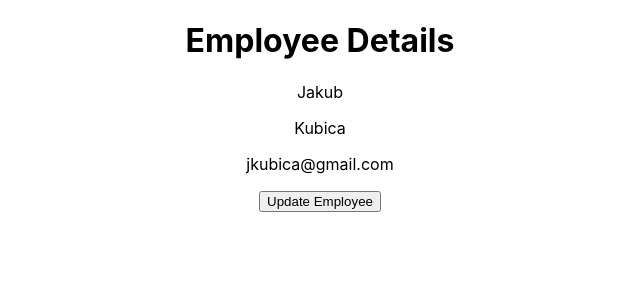
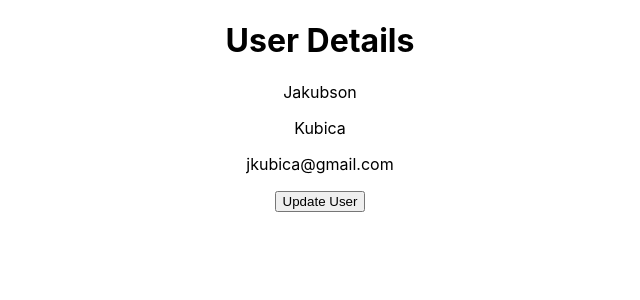
Before and after one commit to jkucaba/ReactJS_fund, a React (Create React App) app: page / in a window 1280 px wide. Shown: the top 300 px of the page, without its empty margins (320-960 px from the left). Built offline with nearby package versions, Linux system fonts and the light colour scheme.

Commit message:
useState Hook

```diff
--- a/src/App.js
+++ b/src/App.js
@@ -8,6 +8,7 @@ import MC from './components/MyComponent'; // nie trzeba aliasu
 import HelloWorld from './components/HelloWorld';
 import Student from './components/Student';
 import Employee from './components/Employee';
+import User from './components/User';
 
 function App() {
 
@@ -43,7 +44,10 @@ const skills = ["Java", "Kotlin", "SpringBoot"]
       data = {skills}
       /> */}
 
-      <Employee/>
+      {/* <Employee/> */}
+
+      <User
+      />
     </div>
   );
 }
--- /dev/null
+++ b/src/components/User.js
@@ -0,0 +1,30 @@
+import { useState } from "react"
+
+const User  = () => {
+
+    const [firstName, setFirstName] = useState('Jakubson')
+    const [lastName, setLastName] = useState('Kubica')
+    const [email, setEmail] = useState('jkubica@gmail.com')
+
+    function updateUser(){
+        setFirstName('Nati')
+        setLastName('Miki')
+        setEmail('nmiki@gmail.com')
+    }
+
+    return (
+        <div>
+            <h1>User Details</h1>
+            <p>{firstName}</p>
+            <p>{lastName}</p>
+            <p>{email}</p>
+
+            <button onClick={updateUser}>Update User</button>
+        </div>
+    )
+
+
+}
+
+
+export default User
```
